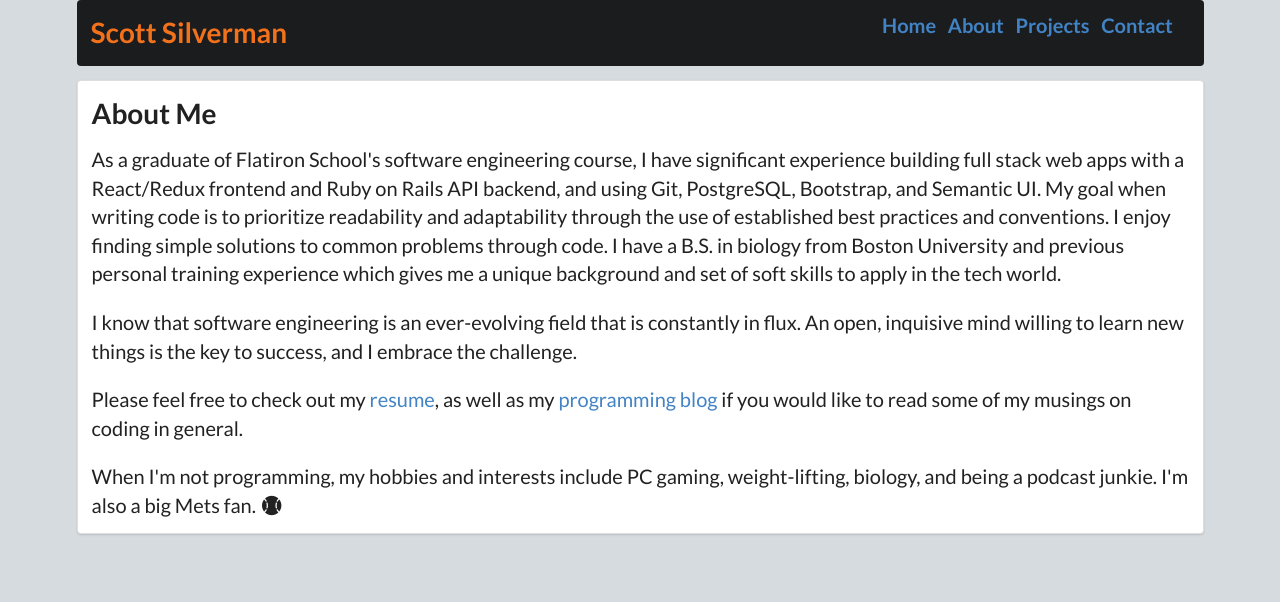
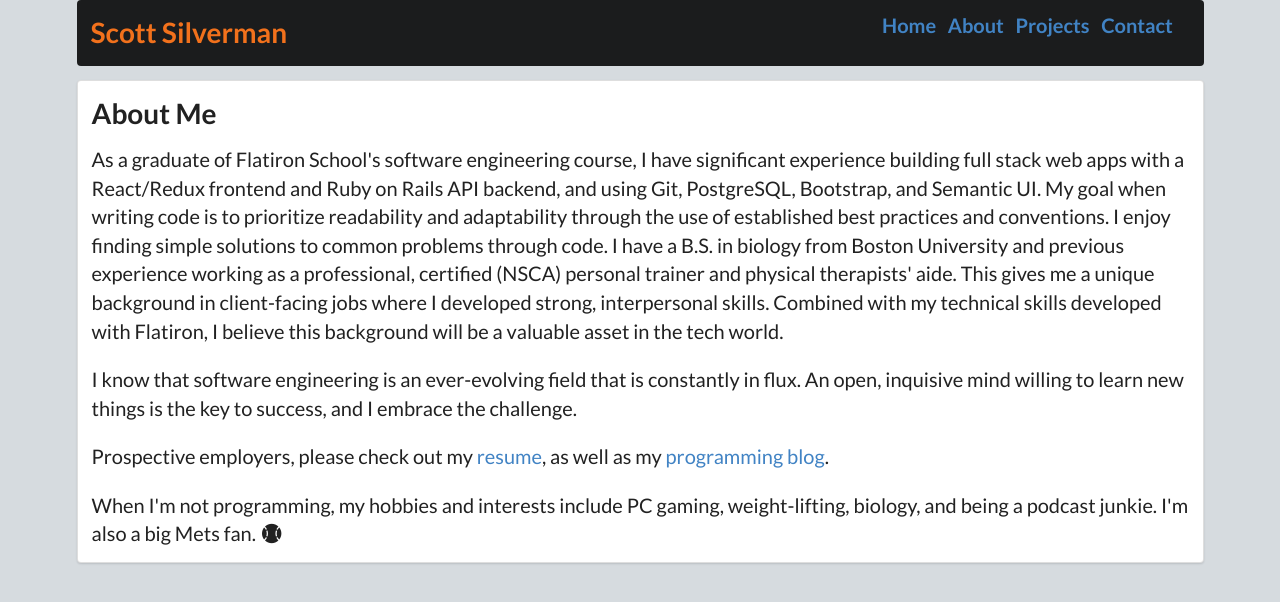
Before and after one commit to ScottMS724/my-website, a React (Create React App) app: page /about in a window 1280 px wide. Shown: the top 602 px of the page. Built offline with nearby package versions, Linux system fonts and the light colour scheme.

Commit message:
add content for employers

```diff
--- a/src/components/About.js
+++ b/src/components/About.js
@@ -9,14 +9,14 @@ const About = () => {
             building full stack web apps with a React/Redux frontend and Ruby on Rails API backend, and using Git, PostgreSQL, Bootstrap,
             and Semantic UI. My goal when writing code is to prioritize readability and adaptability through the use of established
             best practices and conventions. I enjoy finding simple solutions to common problems through code.
-            I have a B.S. in biology from Boston University and previous personal training experience which gives me a unique background and
-            set of soft skills to apply in the tech world.</p>
+            I have a B.S. in biology from Boston University and previous experience working as a professional, certified (NSCA) personal trainer and physical therapists' aide.
+            This gives me a unique background in client-facing jobs where I developed strong, interpersonal skills. Combined with my technical skills developed with Flatiron, I
+            believe this background will be a valuable asset in the tech world.</p>
 
             <p className="fontsize20">I know that software engineering is an ever-evolving field that is constantly in flux. An open, inquisive mind
             willing to learn new things is the key to success, and I embrace the challenge.</p>
 
-            <p className="fontsize20">Please feel free to check out my <a href="//rebrand.ly/ti32pxh" target="_blank" rel="noopener noreferrer">resume</a>, as well as my <a href="https://scottms724.github.io/" target="_blank" rel="noopener noreferrer">programming blog</a> if you would like to
-            read some of my musings on coding in general.</p>
+            <p className="fontsize20">Prospective employers, please check out my <a href="//rebrand.ly/ti32pxh" target="_blank" rel="noopener noreferrer">resume</a>, as well as my <a href="https://scottms724.github.io/" target="_blank" rel="noopener noreferrer">programming blog</a>.</p>
 
             <p className="fontsize20">When I'm not programming, my hobbies and interests include PC gaming, weight-lifting, biology, and being a podcast junkie. I'm also a
             big Mets fan. <i class="baseball ball icon"></i></p>
--- a/src/components/Home.js
+++ b/src/components/Home.js
@@ -11,6 +11,7 @@ const Home = () => {
                 </div>
                 <div className="column">
                     <p className="fontsize30">Hi, my name is Scott Silverman. I'm a full stack web developer from New York. Welcome to my website.
+                    I am currently searching for my first professional web developer position.
                     Please click the links above to learn more about me, some recent projects I have programmed, and how to contact.</p>
                 </div>
             </div>
```
